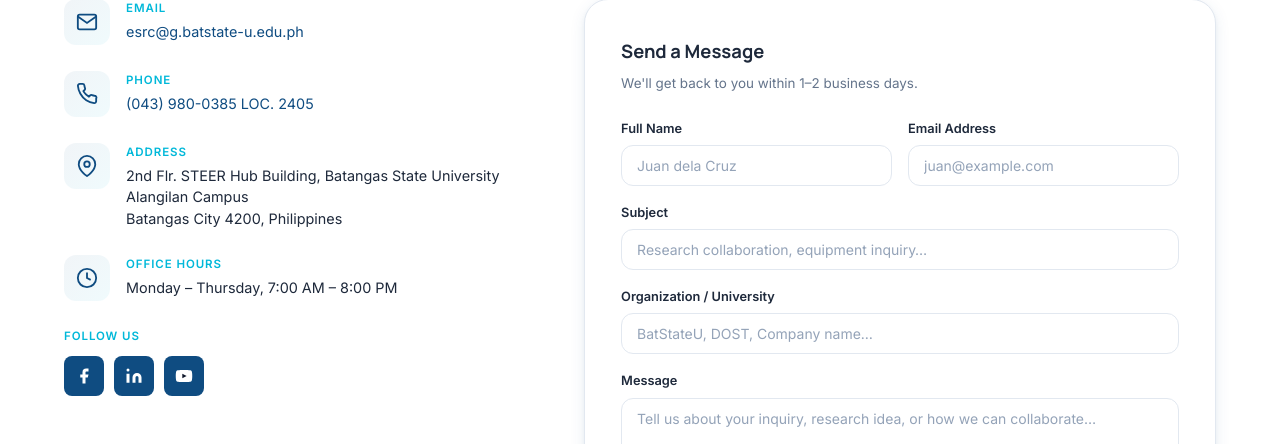
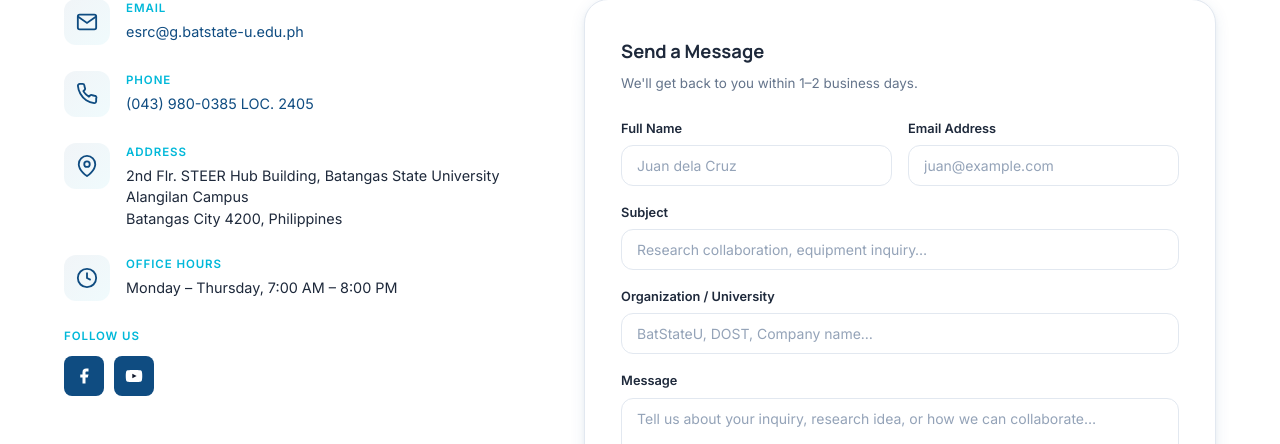
Before and after one commit to gritzoogil/electronic-systems-research-center-new, a Flask app: page / in a window 1280 px wide. Shown: the part 5750-6194 px from the top of the page. Run offline with Flask 3, Linux system fonts and the light colour scheme; data that the repository does not hold is empty.

Commit message:
removed linkedin redirect

```diff
--- a/templates/index.html
+++ b/templates/index.html
@@ -550,9 +550,6 @@
             <a href="https://www.facebook.com/share/1Cvdcot6a3/" class="c-soc" aria-label="Facebook">
               <svg viewBox="0 0 24 24" fill="currentColor" width="18" height="18"><path d="M18 2h-3a5 5 0 00-5 5v3H7v4h3v8h4v-8h3l1-4h-4V7a1 1 0 011-1h3z"/></svg>
             </a>
-            <a href="#" class="c-soc" aria-label="LinkedIn">
-              <svg viewBox="0 0 24 24" fill="currentColor" width="18" height="18"><path d="M16 8a6 6 0 016 6v7h-4v-7a2 2 0 00-2-2 2 2 0 00-2 2v7h-4v-7a6 6 0 016-6zM2 9h4v12H2z"/><circle cx="4" cy="4" r="2"/></svg>
-            </a>
             <a href="https://l.messenger.com/l.php?u=https%3A%2F%2Fwww.youtube.com%2F%40ESRC_BatStateUTheNEU&h=AUAFPlW_BNfGvkoyLk8-GCd9bCfCbLwpstHKrEegOyTkxTXMSTDfLB9m-OZbbEzOk_HOtuIC4n_ltuhWDb0wlgzW0_Zrd3JNmawQ73KvtyLqhiSm6k7Nb57cxifoAcc" class="c-soc" aria-label="YouTube">
               <svg viewBox="0 0 24 24" fill="currentColor" width="18" height="18"><path d="M22.54 6.42a2.78 2.78 0 00-1.95-1.96C18.88 4 12 4 12 4s-6.88 0-8.59.46a2.78 2.78 0 00-1.95 1.96A29 29 0 001 12a29 29 0 00.46 5.58A2.78 2.78 0 003.41 19.6C5.12 20 12 20 12 20s6.88 0 8.59-.46a2.78 2.78 0 001.95-1.95A29 29 0 0023 12a29 29 0 00-.46-5.58z"/><polygon points="9.75 15.02 15.5 12 9.75 8.98 9.75 15.02" fill="var(--gray-900)"/></svg>
             </a>
```
